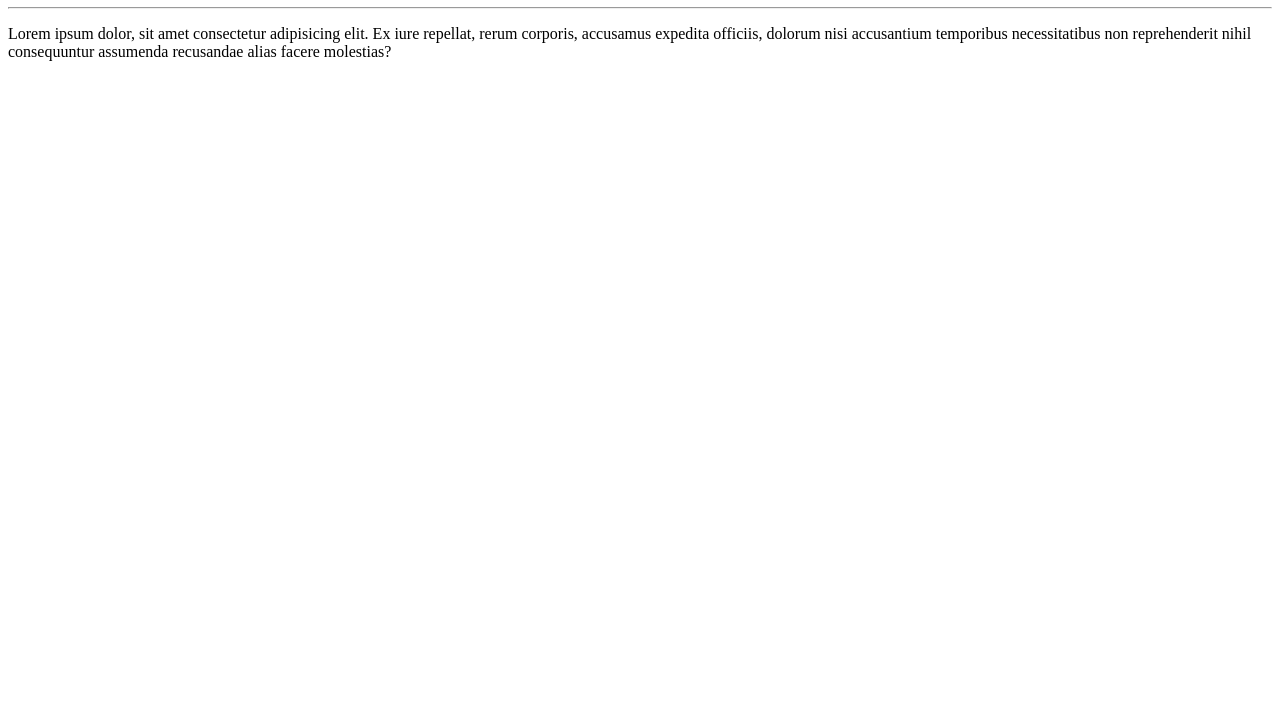
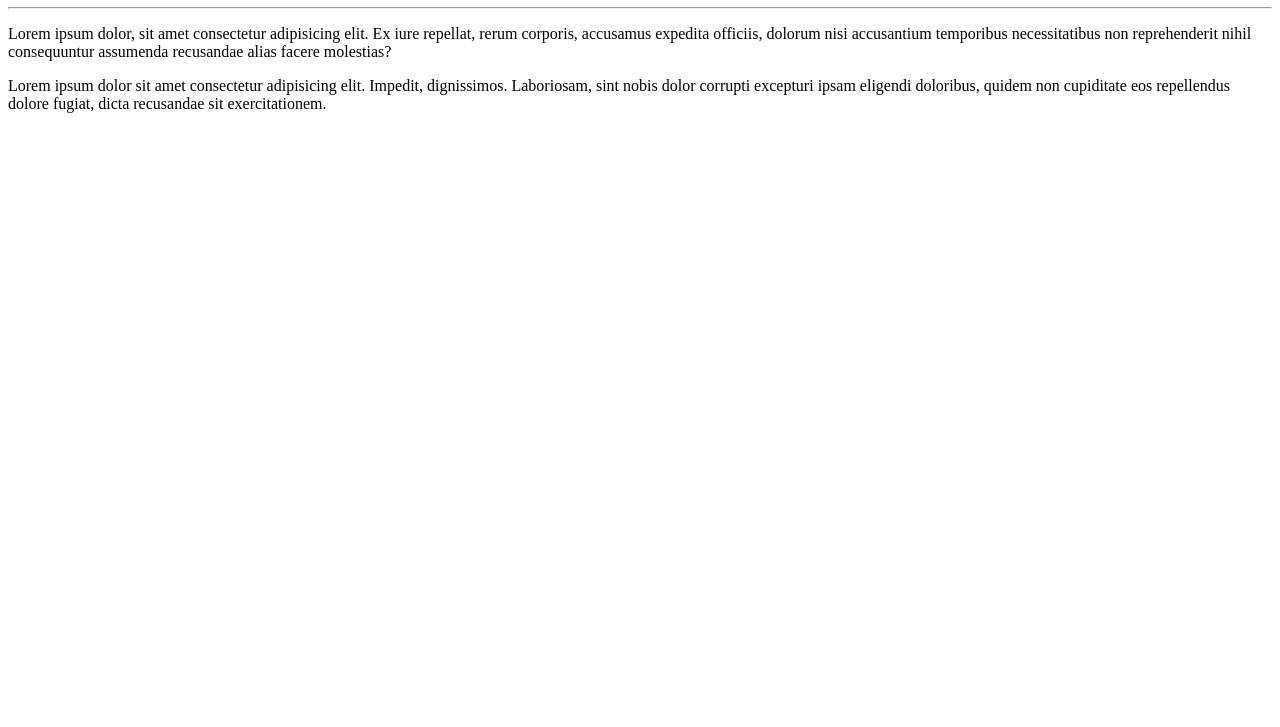
Before and after one commit to Renatorlf/Ola-Mundo, a plain HTML site: page Site Exemplo Ola munda/index.html in a window 1280 px wide. Shown: the part 73-800 px from the top of the page. Drawn offline with Linux system fonts and the light colour scheme.

Commit message:
adicionei um paragrafo

```diff
--- a/Site Exemplo Ola munda/index.html
+++ b/Site Exemplo Ola munda/index.html
@@ -10,5 +10,6 @@
     <h1>Olá, Mundo!</h1>
     <hr>
     <p>Lorem ipsum dolor, sit amet consectetur adipisicing elit. Ex iure repellat, rerum corporis, accusamus expedita officiis, dolorum nisi accusantium temporibus necessitatibus non reprehenderit nihil consequuntur assumenda recusandae alias facere molestias?</p>
+    <p>Lorem ipsum dolor sit amet consectetur adipisicing elit. Impedit, dignissimos. Laboriosam, sint nobis dolor corrupti excepturi ipsam eligendi doloribus, quidem non cupiditate eos repellendus dolore fugiat, dicta recusandae sit exercitationem.</p>
 </body>
 </html>
```
